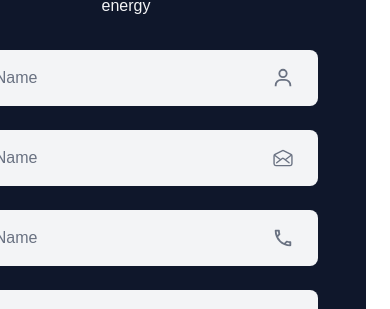
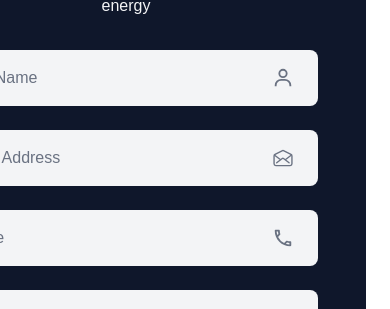
Before and after one commit to AbdulSaboor-git/solarva, a Next.js app: page / in a window 390 px wide. Shown: the part 4439-4748 px from the top of the page. Built offline with nearby package versions, Linux system fonts and the light colour scheme.

Commit message:
feat: Update AppointmentForm placeholders to reflect correct input fields for email and phone

```diff
--- a/src/app/home/components/appointment_form.js
+++ b/src/app/home/components/appointment_form.js
@@ -30,7 +30,7 @@ export default function AppointmentForm({ services }) {
           <input
             className="p-4 px-6 w-full pr-14 bg-gray-100 placeholder-gray-500 rounded-lg outline-none"
             type="text"
-            placeholder="Your Name"
+            placeholder="Email Address"
           />
           <div className="absolute top-1/2 -translate-y-1/2 right-6 z-10 w-fit ">
             <IoMailOpenOutline size={22} />
@@ -40,7 +40,7 @@ export default function AppointmentForm({ services }) {
           <input
             className="p-4 px-6 w-full pr-14 bg-gray-100 placeholder-gray-500 rounded-lg outline-none"
             type="text"
-            placeholder="Your Name"
+            placeholder="Phone"
           />
           <div className="absolute top-1/2 -translate-y-1/2 right-6 z-10 w-fit ">
             <MdOutlinePhone size={22} />
```
